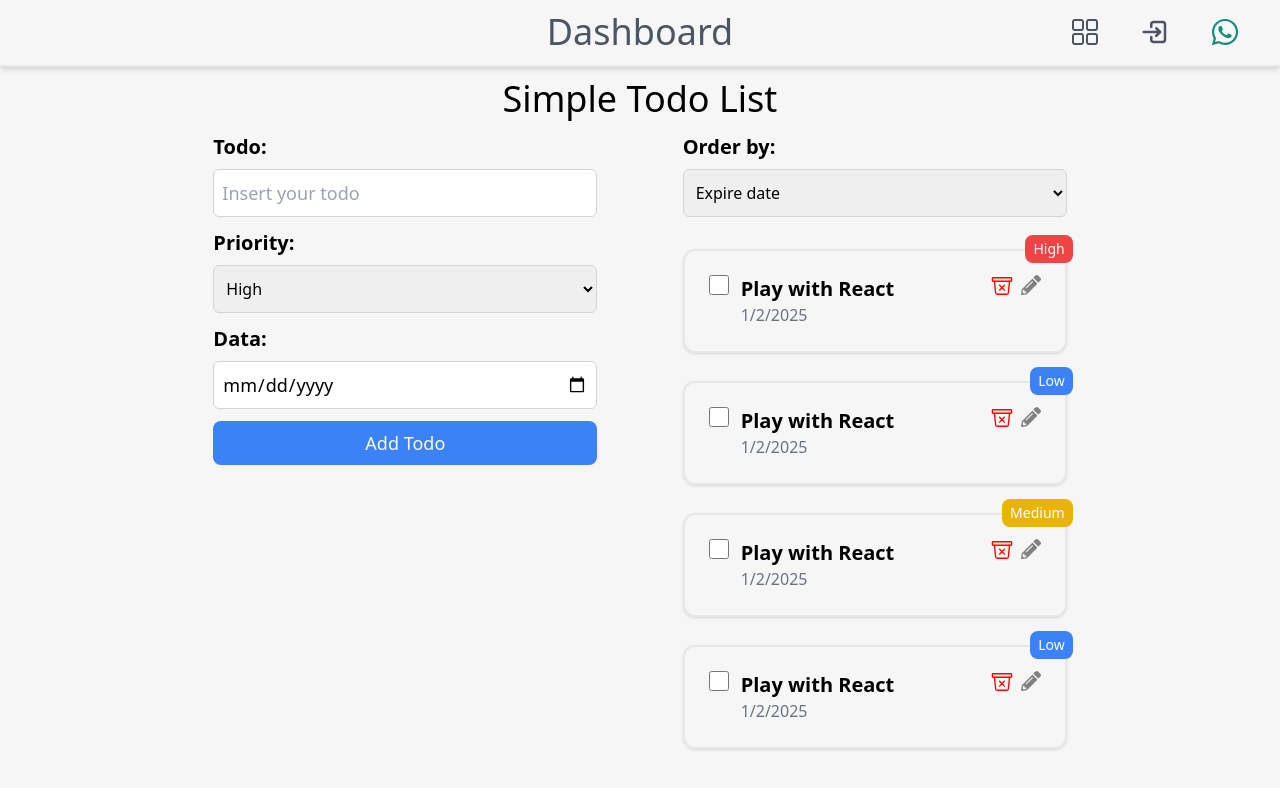
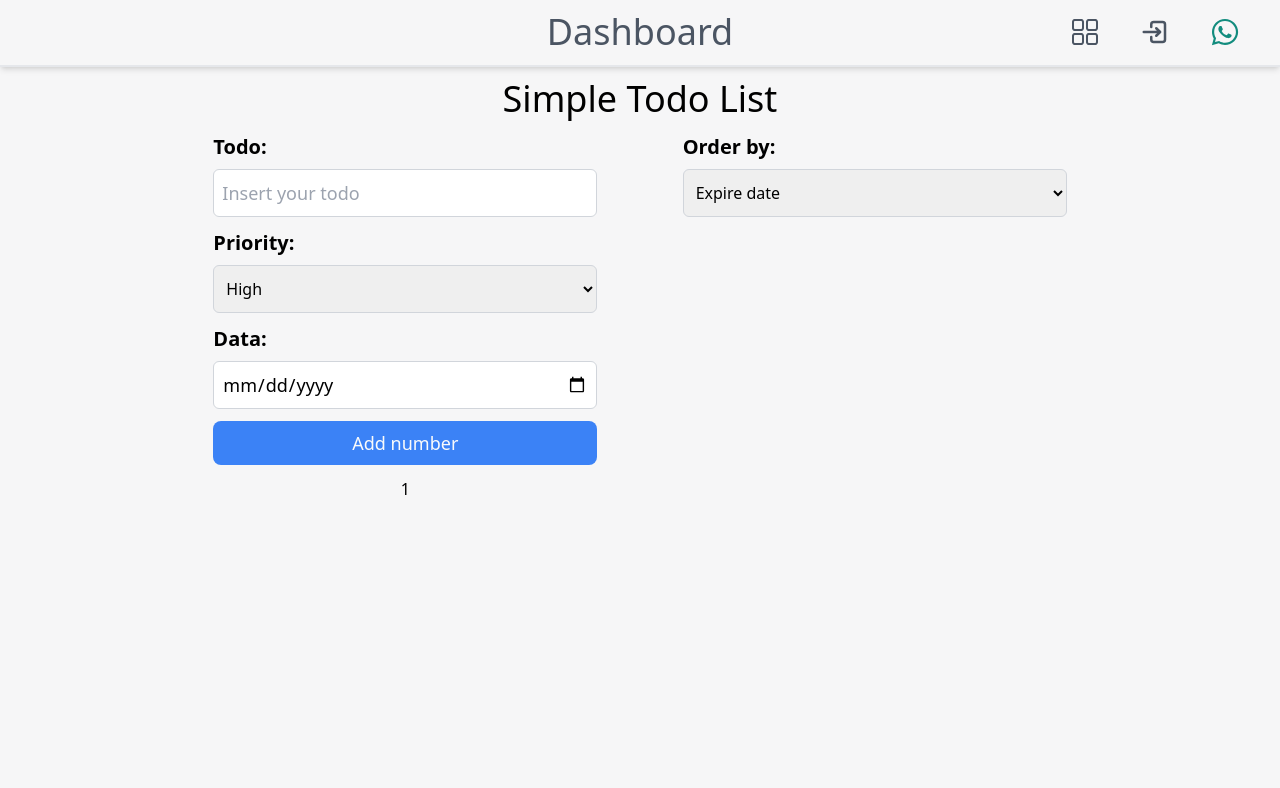
Before and after one commit to baumamit/todo-app, a React (Create React App) app: page / in a window 1280 px wide. Shown: the top 788 px of the page. Built offline with nearby package versions, Linux system fonts and the light colour scheme.

Commit message:
add useState

```diff
--- a/src/App.tsx
+++ b/src/App.tsx
@@ -9,7 +9,7 @@ function App() {
       <h1 className="text-4xl text-center mt-3">Simple Todo List</h1>
       <main className="row-span-10 flex justify-between items-start w-4/6 mx-auto relative">
         <CreateTodoSection />
-        <TodoList />
+        <TodoList todoArray={[]} />
       </main>
     </div>
   );
--- /dev/null
+++ b/src/components/custom/Badge.tsx
@@ -0,0 +1,23 @@
+import Priority from "../../types/priorityEnum";
+
+interface BadgeProps {
+  priority: Priority;
+  className?: string;
+}
+
+function Badge(props: BadgeProps) {
+  const { priority } = props;
+  const getPillBackground = (priority: Priority): string => {
+    switch (priority) {
+      case Priority.HIGH:
+        return "bg-red-500 text-white";
+      case Priority.MEDIUM:
+        return "bg-yellow-500 text-white";
+      case Priority.LOW:
+        return "bg-blue-500 text-white";
+    }
+  };
+  return <div className={"absolute -top-4 -right-2 py-1 px-2 text-sm rounded-lg text-center " + getPillBackground(priority)}>{priority}</div>;
+}
+
+export default Badge;
--- a/src/components/custom/Button.tsx
+++ b/src/components/custom/Button.tsx
@@ -1,11 +1,17 @@
 interface ButtonProps {
   title: string;
   className?: string;
+  onClick: () => void;
 }
 
 function Button(props: ButtonProps) {
-  const { title, className } = props;
-  return <button className={"px-4 py-2 text-gray-50 bg-blue-500 rounded-lg text-lg hover:bg-blue-600 " + className}>{title}</button>;
+  const { title, className, onClick } = props;
+
+  return (
+    <button className={"px-4 py-2 text-gray-50 bg-blue-500 rounded-lg text-lg hover:bg-blue-600 " + className} onClick={onClick}>
+      {title}
+    </button>
+  );
 }
 
 export default Button;
--- a/src/components/custom/Checkbox.tsx
+++ b/src/components/custom/Checkbox.tsx
@@ -4,7 +4,7 @@ interface CheckboxProps {
 
 function Checkbox(props: CheckboxProps) {
   const { className } = props;
-  return <input type="checkbox" className={"h-5 w-5 " + className} />;
+  return <input type="checkbox" className={"h-5 w-5 cursor-pointer " + className} />;
 }
 
 export default Checkbox;
--- a/src/components/custom/Input.tsx
+++ b/src/components/custom/Input.tsx
@@ -1,14 +1,22 @@
 interface InputProps {
+  value: string;
+  setValue: React.Dispatch<React.SetStateAction<string>>;
   placeholder: string;
   className?: string;
 }
 
 function Input(props: InputProps) {
-  const { placeholder, className } = props;
+  const { placeholder, className, value, setValue } = props;
+
   return (
     <input
       className={"text-lg h-12 p-2 rounded-md focus:outline-none focus:ring-0 focus:border-gray-300 border border-gray-300 " + className}
       placeholder={placeholder}
+      value={value}
+      onChange={event => {
+        const value = event.target.value;
+        setValue(value);
+      }}
     />
   );
 }
--- a/src/components/custom/TodoItem.tsx
+++ b/src/components/custom/TodoItem.tsx
@@ -1,19 +1,8 @@
-import Todo from "../../types/todo";
-import Priority from "../../types/priorityEnum";
 import { IoTrashBinOutline } from "react-icons/io5";
 import { FaPencilAlt } from "react-icons/fa";
+import Todo from "../../types/todo";
 import Checkbox from "./Checkbox";
-
-const getPillBackground = (priority: Priority): string => {
-  switch (priority) {
-    case Priority.HIGH:
-      return "bg-red-500 text-white ";
-    case Priority.MEDIUM:
-      return "bg-yellow-500 text-white";
-    case Priority.LOW:
-      return "bg-blue-500 text-white";
-  }
-};
+import Badge from "./Badge";
 
 const TodoItem = (props: Todo) => {
   const { title, expireDate, priority } = props;
@@ -26,10 +15,11 @@ const TodoItem = (props: Todo) => {
         <div className="text-gray-500">{expireDate.toLocaleDateString()}</div>
       </div>
       <div className="flex flex-row">
-        <IoTrashBinOutline color="red" size={22} />
-        <FaPencilAlt className="ml-2" color="gray" size={20} />
+        <IoTrashBinOutline className="cursor-pointer" color="red" size={20} />
+        <FaPencilAlt className="ml-2 cursor-pointer" color="gray" size={20} />
       </div>
-      <div className={"absolute -top-4 -right-2 py-1 px-2 text-sm rounded-lg text-center " + getPillBackground(priority)}>{priority}</div>
+
+      <Badge priority={priority} />
     </div>
   );
 };
--- a/src/components/sections/CreateTodoSection.tsx
+++ b/src/components/sections/CreateTodoSection.tsx
@@ -1,3 +1,4 @@
+import { useState } from "react";
 import Input from "../custom/Input";
 import Label from "../custom/Label";
 import Select from "../custom/Select";
@@ -6,11 +7,17 @@ import DatePicker from "../custom/DatePicker";
 import Button from "../custom/Button";
 
 const CreateTodoSection = () => {
+  const [value, setValue] = useState<string>("");
+  const addNumber = () => {
+    console.log(value);
+    // console.log(date);
+  };
+
   return (
     <div className="h-full flex flex-col gap-3 justify-start items-center">
       <div className="flex flex-col gap-2 items-start w-96 justify-between">
         <Label title="Todo" />
-        <Input placeholder="Insert your todo" className="w-full" />
+        <Input placeholder="Insert your todo" className="w-full" value={value} setValue={setValue} />
       </div>
       <div className="flex flex-col gap-2 items-start w-96 justify-between">
         <Label title="Priority" />
@@ -20,7 +27,8 @@ const CreateTodoSection = () => {
         <Label title="Data" />
         <DatePicker className="w-full" />
       </div>
-      <Button title="Add Todo" className="w-96" />
+      <Button title="Add number" className="w-96" onClick={addNumber} />
+      {1}
     </div>
   );
 };
--- a/src/components/sections/TodoList.tsx
+++ b/src/components/sections/TodoList.tsx
@@ -1,50 +1,15 @@
 import Todo from "../../types/todo";
-import Priority from "../../types/priorityEnum";
 import Select from "../custom/Select";
 import TodoItem from "../custom/TodoItem";
 import Label from "../custom/Label";
 
-interface Props {
+interface TodoListProps {
   className?: string;
+  todoArray: Todo[];
 }
 
-const TodoList = (props: Props) => {
-  const todoArray: Todo[] = [
-    {
-      id: 1,
-      title: "Play with React",
-      priority: Priority.HIGH,
-      expireDate: new Date("2025-01-02"),
-      creationDate: new Date(),
-      done: false
-    },
-    {
-      id: 2,
-      title: "Play with React",
-      priority: Priority.LOW,
-      expireDate: new Date("2025-01-02"),
-      creationDate: new Date(),
-      done: false
-    },
-    {
-      id: 3,
-      title: "Play with React",
-      priority: Priority.MEDIUM,
-      expireDate: new Date("2025-01-02"),
-      creationDate: new Date(),
-      done: false
-    },
-    {
-      id: 4,
-      title: "Play with React",
-      priority: Priority.LOW,
-      expireDate: new Date("2025-01-02"),
-      creationDate: new Date(),
-      done: false
-    }
-  ];
-
-  const { className } = props;
+const TodoList = (props: TodoListProps) => {
+  const { className, todoArray } = props;
 
   return (
     <div className={"h-full text-center w-96 " + className}>
```
